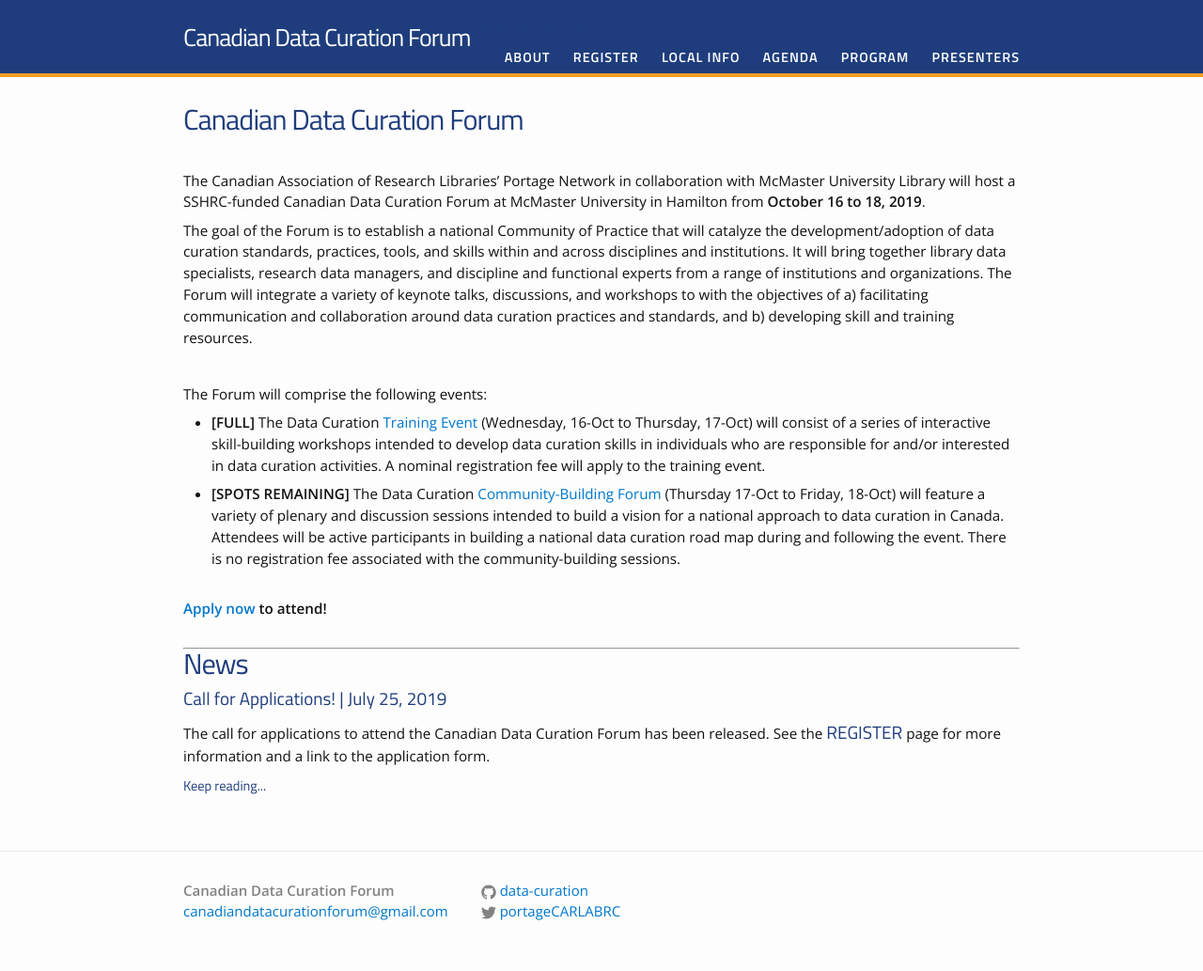
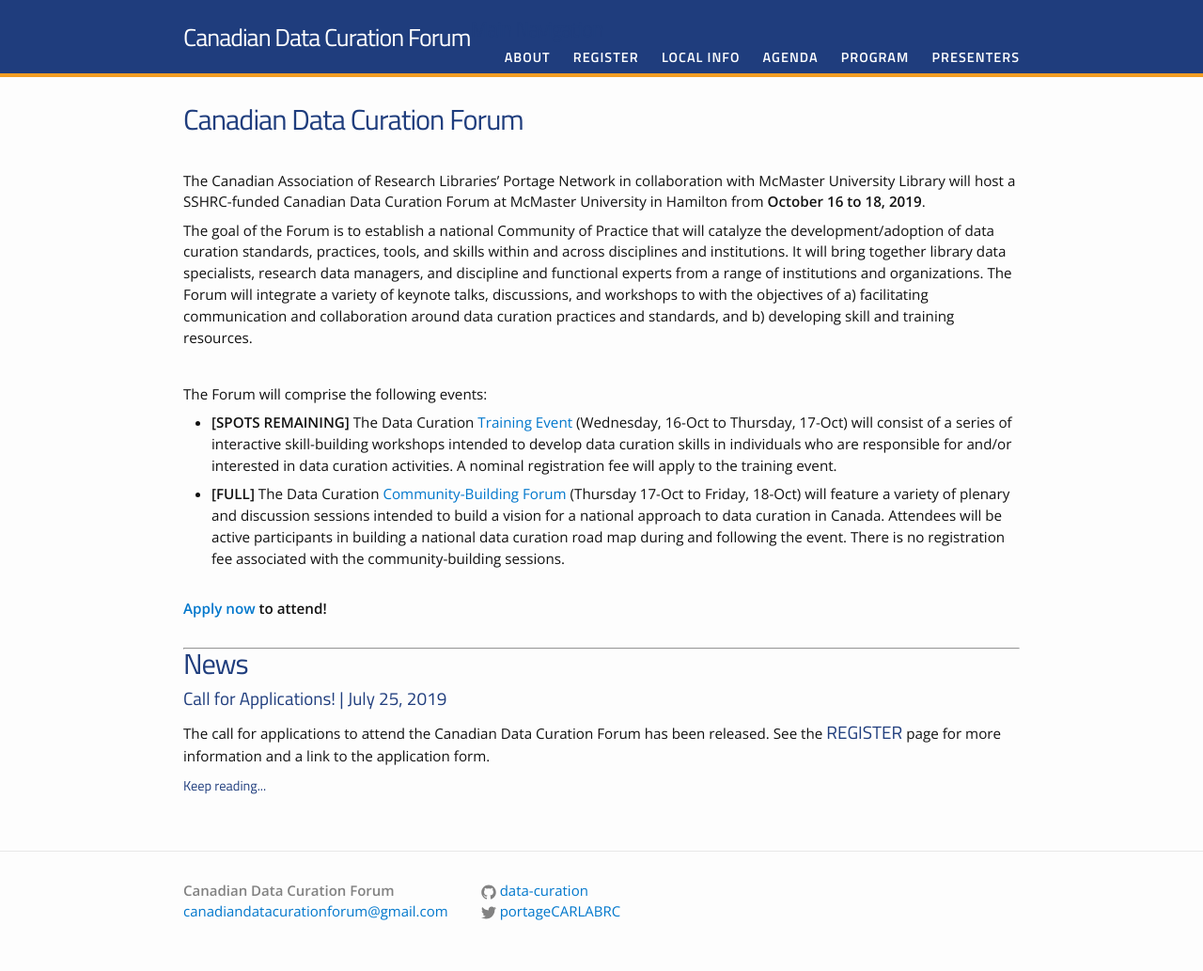
Before and after one commit to data-curation/data-curation.github.io, a Jekyll site: the page built from index.md, in a window 1280 px wide. Shown: the whole page at 94% size. Built offline with Jekyll 4.4.1, drawn with Linux system fonts in a browser that asks for light colours.

```diff
--- a/index.md
+++ b/index.md
@@ -13,9 +13,9 @@ The goal of the Forum is to establish a national Community of Practice that will
 
 The Forum will comprise the following events:
 
-* **[FULL]** The Data Curation [Training Event](../agenda#data-curation-training-event) (Wednesday, 16-Oct to Thursday, 17-Oct) will consist of a series of interactive skill-building workshops intended to develop data curation skills in individuals who are responsible for and/or interested in data curation activities. A nominal registration fee will apply to the training event.
+* **[SPOTS REMAINING]** The Data Curation [Training Event](../agenda#data-curation-training-event) (Wednesday, 16-Oct to Thursday, 17-Oct) will consist of a series of interactive skill-building workshops intended to develop data curation skills in individuals who are responsible for and/or interested in data curation activities. A nominal registration fee will apply to the training event.
 
-* **[SPOTS REMAINING]** The Data Curation [Community-Building Forum](../agenda#-community-building-forum) (Thursday 17-Oct to Friday, 18-Oct) will feature a variety of plenary and discussion sessions intended to build a vision for a national approach to data curation in Canada. Attendees will be active participants in building a national data curation road map during and following the event. There is no registration fee associated with the community-building sessions.
+* **[FULL]** The Data Curation [Community-Building Forum](../agenda#-community-building-forum) (Thursday 17-Oct to Friday, 18-Oct) will feature a variety of plenary and discussion sessions intended to build a vision for a national approach to data curation in Canada. Attendees will be active participants in building a national data curation road map during and following the event. There is no registration fee associated with the community-building sessions.
 
 <br />
 **[Apply now](../register) to attend!**
```
